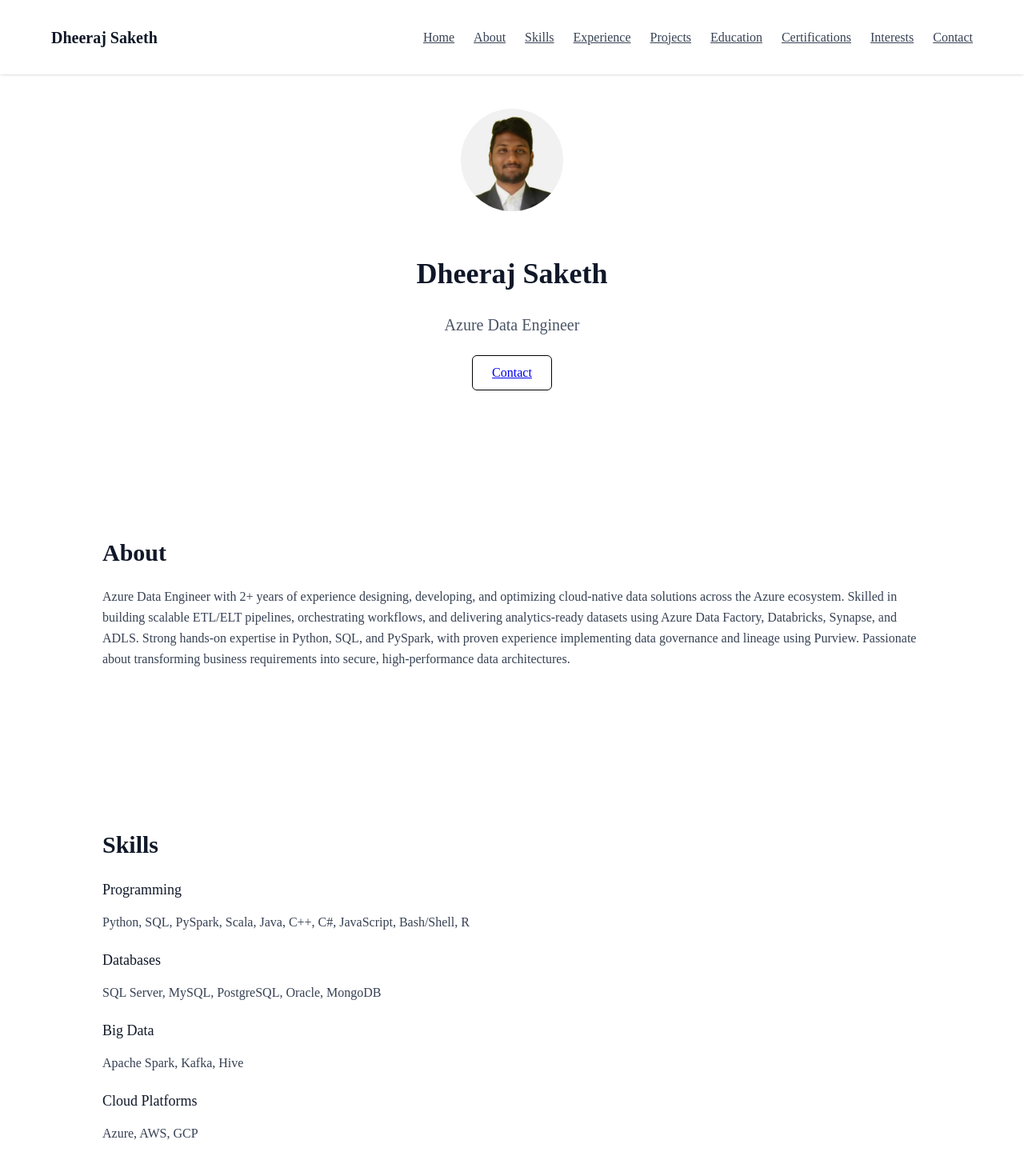
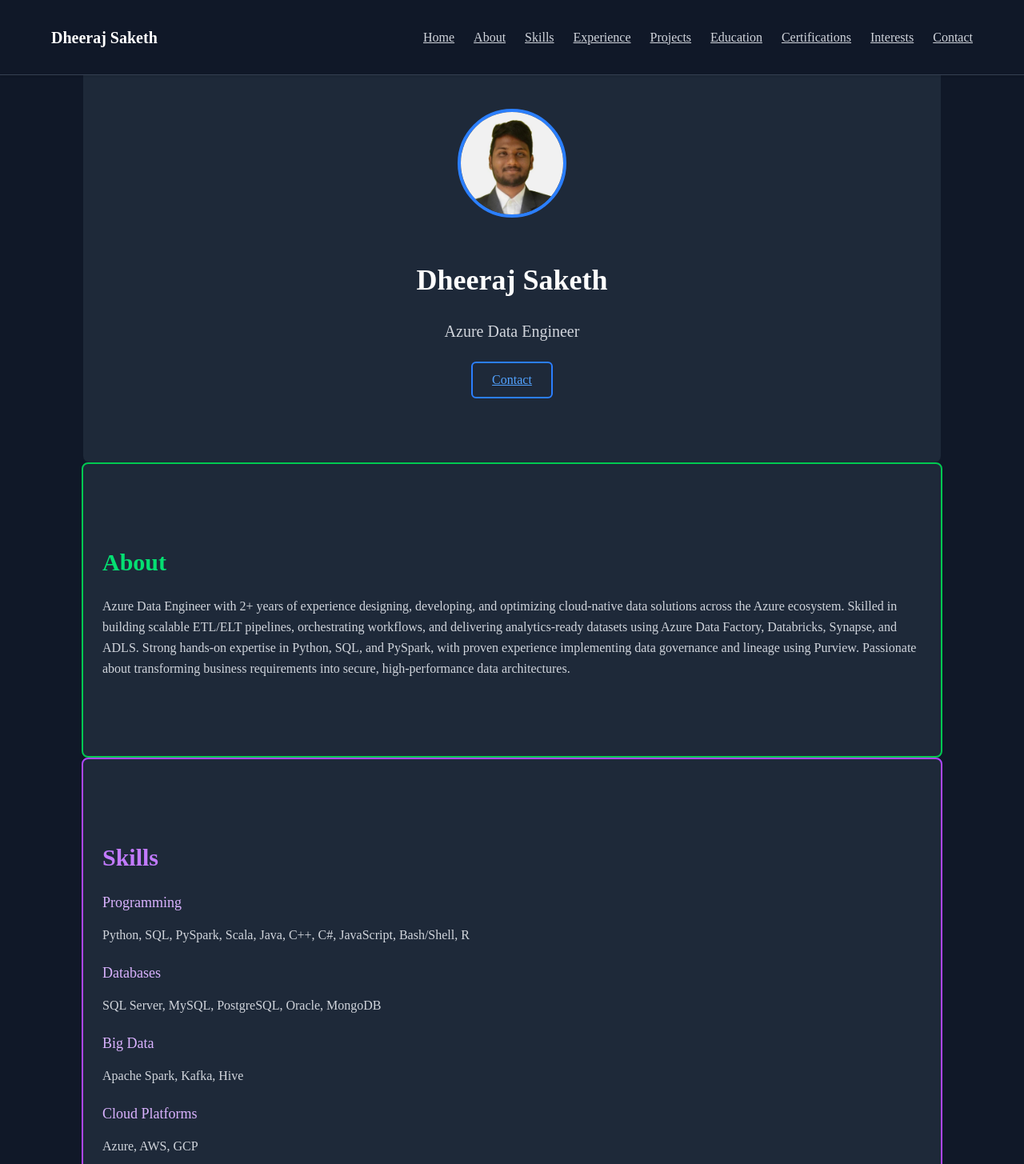
Before and after one commit to DheerajSaketh/dheeraj-portfolio, a Next.js app: page / in a window 1280 px wide. Shown: the top 1455 px of the page at 80% size. Built offline with nearby package versions, Linux system fonts and the light colour scheme.

Commit message:
Implement dark theme with colorful section borders

```diff
--- a/app/components/About.tsx
+++ b/app/components/About.tsx
@@ -1,9 +1,9 @@
 export default function About() {
   return (
-    <section id="about">
-      <h2 className="text-3xl font-semibold mb-6">About</h2>
+    <section id="about" className="border-2 border-green-500">
+      <h2 className="text-3xl font-semibold mb-6 text-green-400">About</h2>
 
-      <p className="text-gray-700 leading-relaxed">
+      <p className="text-gray-300 leading-relaxed">
         Azure Data Engineer with 2+ years of experience designing, developing, and optimizing
         cloud-native data solutions across the Azure ecosystem. Skilled in building scalable
         ETL/ELT pipelines, orchestrating workflows, and delivering analytics-ready datasets
--- a/app/components/Hero.tsx
+++ b/app/components/Hero.tsx
@@ -4,17 +4,17 @@ export default function Hero() {
       <img
         src="/profile.png"
         alt="Dheeraj Saketh"
-        className="w-32 h-32 rounded-full mx-auto mb-6"
+        className="w-32 h-32 rounded-full mx-auto mb-6 border-4 border-blue-500"
       />
       <h1 className="text-4xl font-bold">Dheeraj Saketh</h1>
-      <p className="mt-4 text-xl text-gray-600">
+      <p className="mt-4 text-xl text-gray-300">
         Azure Data Engineer
       </p>
 
       <div className="mt-6 flex justify-center gap-4">
         <a
           href="#contact"
-          className="px-6 py-3 border border-black rounded-md"
+          className="px-6 py-3 border-2 border-blue-500 text-blue-400 rounded-md hover:bg-blue-500 hover:text-white transition"
         >
           Contact
         </a>
--- a/app/components/Navbar.tsx
+++ b/app/components/Navbar.tsx
@@ -19,16 +19,16 @@ export default function Navbar() {
   ];
 
   return (
-    <nav className="fixed top-0 left-0 w-full bg-white shadow-sm z-50">
+    <nav className="fixed top-0 left-0 w-full bg-gray-900 shadow-sm z-50 border-b border-gray-700">
       <div className="max-w-6xl mx-auto flex justify-between items-center py-4 px-6">
-        <h1 className="text-xl font-semibold">Dheeraj Saketh</h1>
+        <h1 className="text-xl font-semibold text-white">Dheeraj Saketh</h1>
 
         <div className="hidden md:flex gap-6">
           {links.map((link) => (
             <a
               key={link}
               href={`#${link}`}
-              className="capitalize text-gray-700 hover:text-black transition"
+              className="capitalize text-gray-300 hover:text-white transition"
             >
               {link}
             </a>
@@ -36,7 +36,7 @@ export default function Navbar() {
         </div>
 
         <button
-          className="md:hidden"
+          className="md:hidden text-white"
           onClick={() => setOpen(!open)}
         >
           ☰
@@ -44,12 +44,12 @@ export default function Navbar() {
       </div>
 
       {open && (
-        <div className="md:hidden bg-white shadow-md px-6 pb-4">
+        <div className="md:hidden bg-gray-800 shadow-md px-6 pb-4 border-t border-gray-700">
           {links.map((link) => (
             <a
               key={link}
               href={`#${link}`}
-              className="block py-2 capitalize text-gray-700"
+              className="block py-2 capitalize text-gray-300 hover:text-white"
               onClick={() => setOpen(false)}
             >
               {link}
--- a/app/components/Skills.tsx
+++ b/app/components/Skills.tsx
@@ -10,14 +10,14 @@ export default function Skills() {
   ];
 
   return (
-    <section id="skills">
-      <h2 className="text-3xl font-semibold mb-6">Skills</h2>
+    <section id="skills" className="border-2 border-purple-500">
+      <h2 className="text-3xl font-semibold mb-6 text-purple-400">Skills</h2>
 
       <div className="space-y-6">
         {skills.map((skill) => (
           <div key={skill.category}>
-            <h3 className="font-medium text-lg">{skill.category}</h3>
-            <p className="text-gray-700">{skill.items}</p>
+            <h3 className="font-medium text-lg text-purple-300">{skill.category}</h3>
+            <p className="text-gray-300">{skill.items}</p>
           </div>
         ))}
       </div>
--- a/app/globals.css
+++ b/app/globals.css
@@ -9,9 +9,9 @@ html {
 }
 
 body {
-  @apply bg-white text-gray-900;
+  @apply bg-gray-900 text-white;
 }
 
 section {
-  @apply py-20 px-6 max-w-5xl mx-auto;
+  @apply py-20 px-6 max-w-5xl mx-auto bg-gray-800 rounded-lg;
 }
```
